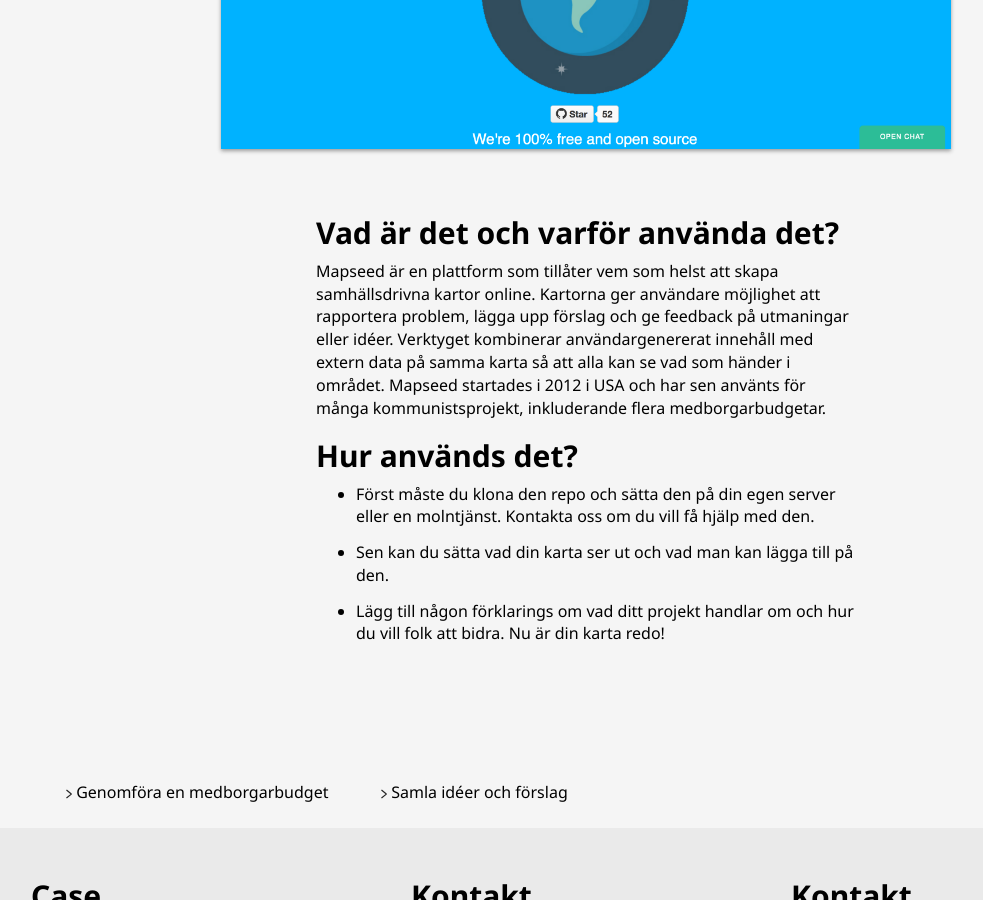
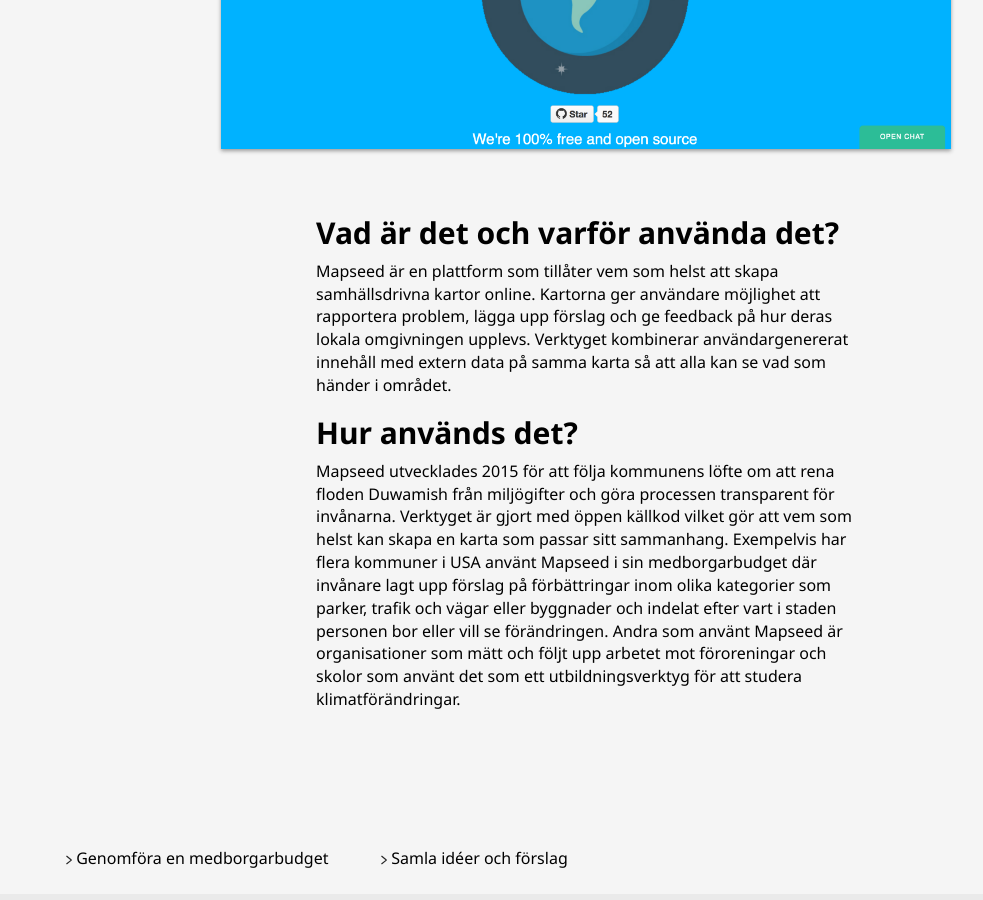
Before and after one commit to digidemlab/demokratiskastader, a Jekyll site: the page built from _posts/2017-10-10-mapseed.md, in a window 1280 px wide and 900 px high, scrolled down 1366 px. Shown: the whole window, without its empty margins (54-1037 px from the left). Built offline with Jekyll 4.4.1, drawn with Linux system fonts in a browser that asks for light colours.

Commit message:
Updated Mapseed

```diff
--- a/_posts/2017-10-10-mapseed.md
+++ b/_posts/2017-10-10-mapseed.md
@@ -30,10 +30,7 @@
 ---
 
 ## Vad är det och varför använda det?
-Mapseed är en plattform som tillåter vem som helst att skapa samhällsdrivna kartor online. Kartorna ger användare möjlighet att rapportera problem, lägga upp förslag och ge feedback på utmaningar eller idéer. Verktyget kombinerar användargenererat innehåll med extern data på samma karta så att alla kan se vad som händer i området.
-Mapseed startades i 2012 i USA och har sen använts för många kommunistsprojekt, inkluderande flera medborgarbudgetar.
+Mapseed är en plattform som tillåter vem som helst att skapa samhällsdrivna kartor online. Kartorna ger användare möjlighet att rapportera problem, lägga upp förslag och ge feedback på hur deras lokala omgivningen upplevs. Verktyget kombinerar användargenererat innehåll med extern data på samma karta så att alla kan se vad som händer i området.
 
 ## Hur används det?
-* Först måste du klona den repo och sätta den på din egen server eller en molntjänst. Kontakta oss om du vill få hjälp med den.
-* Sen kan du sätta vad din karta ser ut och vad man kan lägga till på den.
-* Lägg till någon förklarings om vad ditt projekt handlar om och hur du vill folk att bidra. Nu är din karta redo!
+Mapseed utvecklades 2015 för att följa kommunens löfte om att rena floden Duwamish från miljögifter och göra processen transparent för invånarna. Verktyget är gjort med öppen källkod vilket gör att vem som helst kan skapa en karta som passar sitt sammanhang. Exempelvis har flera kommuner i USA använt Mapseed i sin medborgarbudget där invånare lagt upp förslag på förbättringar inom olika kategorier som parker, trafik och vägar eller byggnader och indelat efter vart i staden personen bor eller vill se förändringen. Andra som använt Mapseed är organisationer som mätt och följt upp arbetet mot föroreningar och skolor som använt det som ett utbildningsverktyg för att studera klimatförändringar.
```
Also changed, not shown: other parts of _posts/2017-10-10-mapseed.md (+1 -1 lines).
